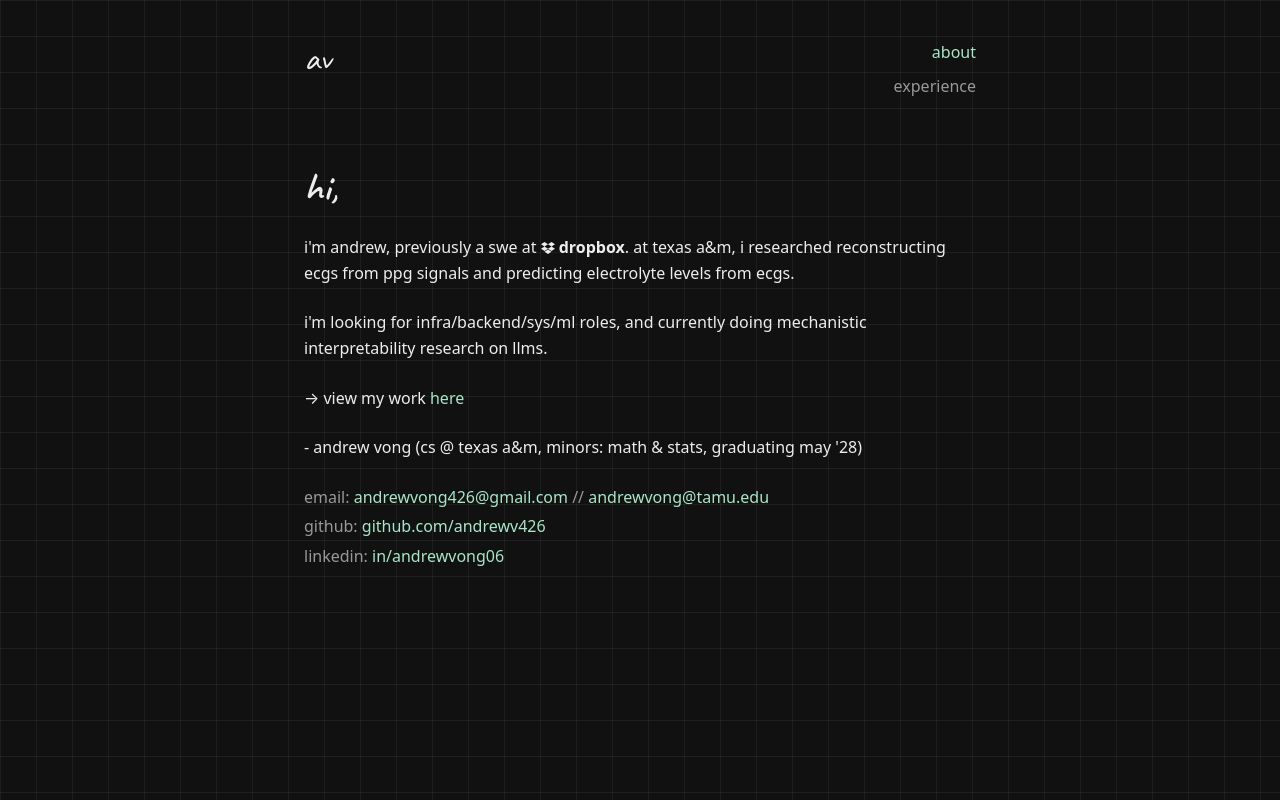
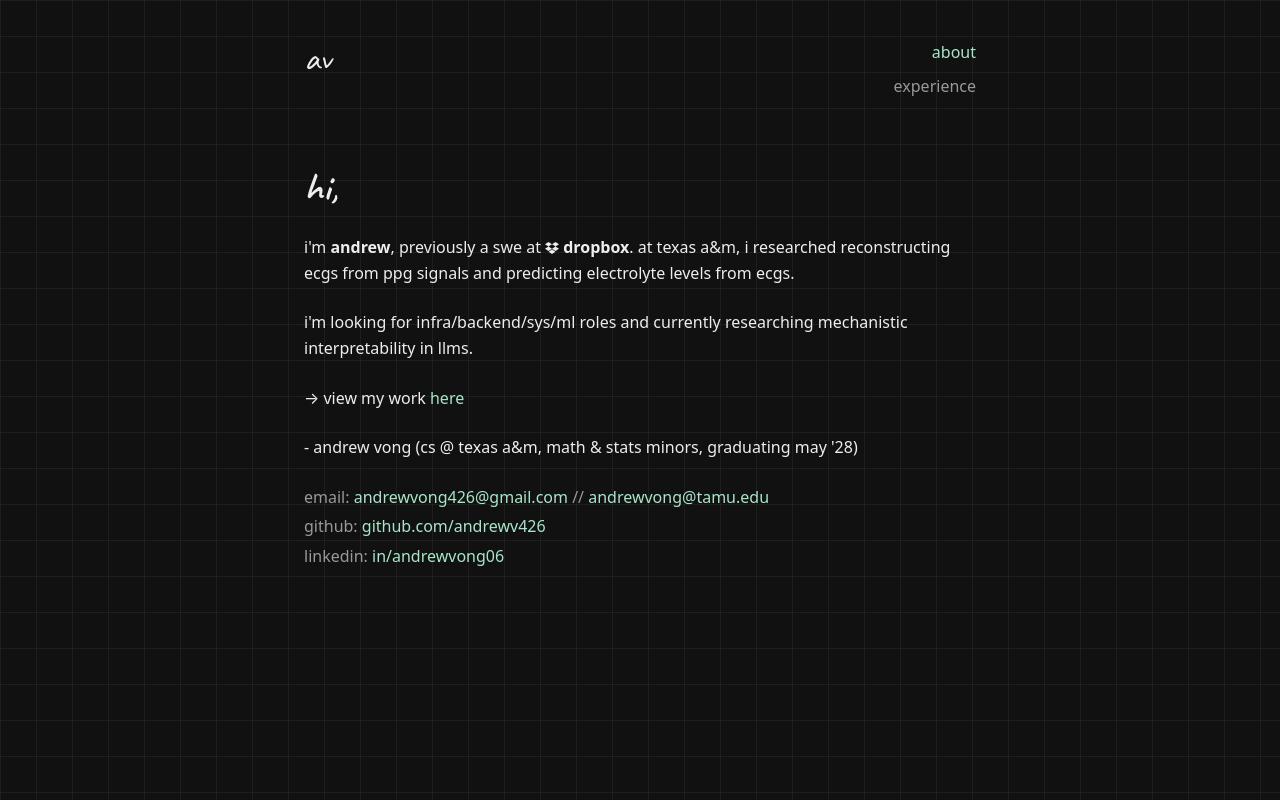
Before and after one commit to andrewv426/portfolio, a React (Vite) app: page / in a window 1280 px wide. Built offline with nearby package versions, Linux system fonts and the light colour scheme; a web font is replaced by a local one.

Commit message:
style: smooth About copy and highlight Andrew on hover

```diff
--- a/src/App.css
+++ b/src/App.css
@@ -250,11 +250,11 @@ section {
   font-size: 2.5rem;
 }
 
-.company-name {
+.text-highlight {
   position: relative;
   white-space: nowrap;
 }
-.company-name::after {
+.text-highlight::after {
   content: "";
   position: absolute;
   left: 0;
@@ -266,7 +266,7 @@ section {
   transform-origin: left center;
   transition: transform 250ms ease;
 }
-.company-name:hover::after {
+.text-highlight:hover::after {
   transform: scaleX(1);
 }
 .company-icon {
--- a/src/pages/About.jsx
+++ b/src/pages/About.jsx
@@ -5,8 +5,8 @@ function About() {
     <section className="page">
       <h1>hi,</h1>
       <p>
-        i'm andrew, previously a swe at{" "}
-        <strong className="company-name">
+        i'm <strong className="text-highlight">andrew</strong>, previously a swe at{" "}
+        <strong className="text-highlight">
           <svg className="company-icon" aria-hidden="true" focusable="false">
             <use href="/icons.svg#dropbox-icon" />
           </svg>
@@ -16,14 +16,14 @@ function About() {
         predicting electrolyte levels from ecgs.
       </p>
       <p>
-        i'm looking for infra/backend/sys/ml roles, and currently doing
-        mechanistic interpretability research on llms.
+        i'm looking for infra/backend/sys/ml roles and currently researching
+        mechanistic interpretability in llms.
       </p>
       <p>
         → view my work <Link className="link-accent" to="/experience">here</Link>
       </p>
       <p>
-        - andrew vong (cs @ texas a&amp;m, minors: math &amp; stats, graduating
+        - andrew vong (cs @ texas a&amp;m, math &amp; stats minors, graduating
         may '28)
       </p>
       <ul className="link-list" aria-label="contact links">
```
